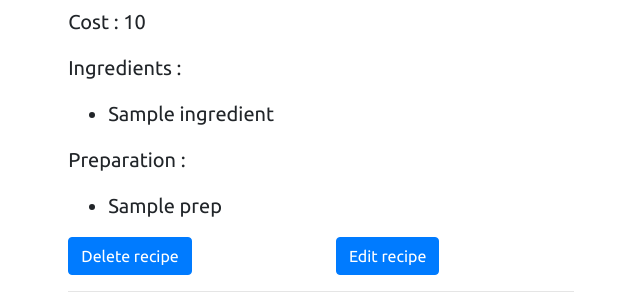
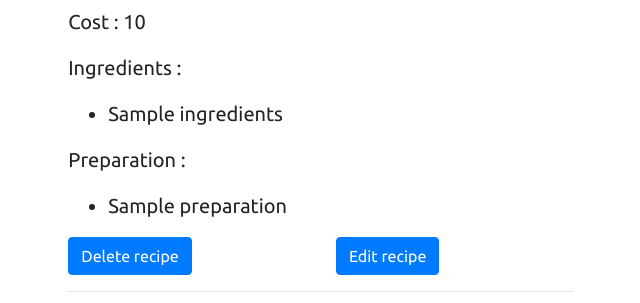
Before and after one commit to williamhbcodeinstitute/online-cook-book-app, a Flask app: page /menu/1 in a window 1280 px wide. Shown: the part 586-889 px from the top of the page, without its empty margins (319-959 px from the left). Run offline with Flask 2, Linux system fonts and the light colour scheme; a database or web service that is not in the repository returns one stand-in record (values such as "Sample title"); some libraries are stand-ins or nearby versions.

Commit message:
Final touches to app.py and editecipe form

```diff
--- a/app.py
+++ b/app.py
@@ -45,9 +45,9 @@
 @app.route('/edit_recipe/<recipe_id>')
 def edit_recipe(recipe_id):
     the_recipe = mongo.db.recipes.find_one({"_id": ObjectId(recipe_id)})
-    all_recipes = mongo.db.recipes.find()
+    all_menus = mongo.db.menu.find()
     return render_template('editrecipe.html', recipe=the_recipe,
-                           recipes=all_recipes)
+                           menus=all_menus)
 
 @app.route('/update_recipe/<recipe_id>', methods=["POST"])
 def update_recipe(recipe_id):
--- a/templates/editrecipe.html
+++ b/templates/editrecipe.html
@@ -2,14 +2,15 @@
 
 
 <h3> Edit Recipe </h3>
+<!--Form to edit recipe-->
 <form action="{{ url_for('update_recipe', recipe_id=recipe._id) }}" method="POST" class="col-md-12">
 	<div class="container">
 		<div class="row">
 			<div class="form-group container-fluid col-md-12">
 
 				<select class="form-control" id="menu_type" name="menu_type">
-                    {% for recipe in recipes %}
-                        <option>{{ recipe.menu_type }}</option>
+                    {% for menu in menus %}
+                        <option >{{ menu.menu_type }}</option>
                     {% endfor %}
                 </select>
 
--- a/templates/menu_details.html
+++ b/templates/menu_details.html
@@ -30,17 +30,17 @@
                     <span>Ingredients :</span>
                     <ul>
                     <!--Nested for loop to display in a list-->
-                        {% for ingredient in recipe.ingredients %}
-                            <li>{{ ingredient }}</li>
-                        {% endfor %}
+
+                            <li>{{ recipe.ingredients }}</li>
+
                     </ul>
                 </p>
                 <p>
                     <span>Preparation :</span>
                     <ul>
-                        {% for prep in recipe.preparation %}
-                            <li>{{ prep }}</li>
-                        {% endfor %}
+
+                            <li>{{ recipe.preparation }}</li>
+
                     </ul>
 				</p>
 			</div>
```
